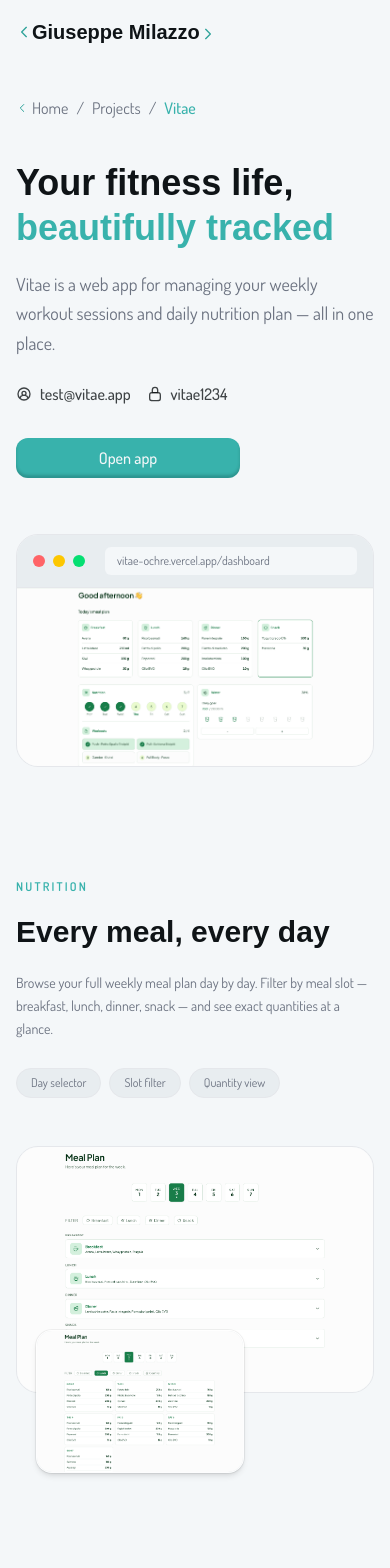
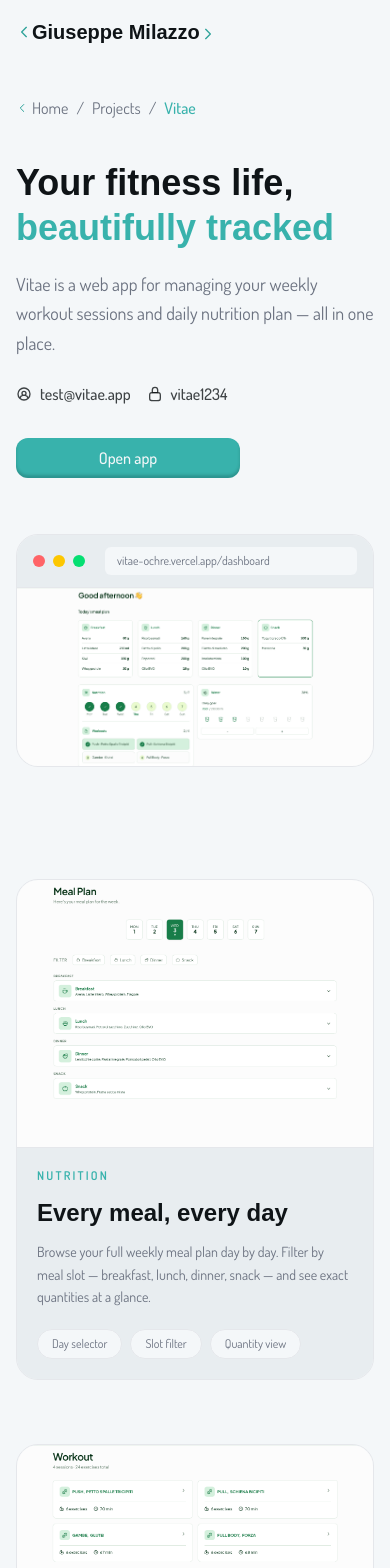
Before and after one commit to mynameispeppe/portfolio, a Next.js app: page /projects/vitae in a window 390 px wide. Shown: the top 1568 px of the page. Built offline with nearby package versions, Linux system fonts and the light colour scheme; a web font is replaced by a local one.

Commit message:
Add Vercel Analytics for enhanced tracking and analytics integration

```diff
--- a/package.json
+++ b/package.json
@@ -9,6 +9,7 @@
     "lint": "eslint"
   },
   "dependencies": {
+    "@vercel/analytics": "^2.0.1",
     "framer-motion": "^12.29.2",
     "lucide-react": "^1.17.0",
     "next": "16.1.4",
--- a/src/app/components/projects.tsx
+++ b/src/app/components/projects.tsx
@@ -93,7 +93,7 @@
             transition={{ duration: 0.6, delay: 0.1 }}
             className="hidden lg:flex"
           >
-            <Link href="/projects" className="text-accent/80 hover:text-accent transition font-medium text-sm sm:text-base">
+            <Link href="/projects" className="text-accent/80 hover:text-accent transition font-medium text-md">
               <p>View all projects</p>
             </Link>
           </motion.div>
@@ -117,7 +117,7 @@
           transition={{ duration: 0.6, delay: 0.1 }}
           className="mt-4 lg:hidden"
         >
-          <Link href="/projects" className="text-accent/80 hover:text-accent transition  font-medium text-sm sm:text-base">
+          <Link href="/projects" className="text-accent/80 hover:text-accent transition  font-medium text-md">
             <p>View all projects</p>
           </Link>
         </motion.div>
--- a/src/app/layout.tsx
+++ b/src/app/layout.tsx
@@ -1,6 +1,7 @@
 import type { Metadata } from "next";
 import { Trirong, Dosis } from "next/font/google";
 import "./globals.css";
+import { Analytics } from "@vercel/analytics/next"
 
 export const metadata: Metadata = {
   title: "Giuseppe Milazzo",
@@ -43,6 +44,7 @@
     <html lang="en">
     <body className={`${trirong.variable} ${dosis.variable}`}>
       {children}
+      <Analytics />
     </body>
     </html>
   );
--- a/src/app/projects/vitae/page.tsx
+++ b/src/app/projects/vitae/page.tsx
@@ -123,7 +123,6 @@
   )
 }
 
-/* ── Page ────────────────────────────────────────────────── */
 export default function VitaePage() {
   return (
       <div className="min-h-screen bg-background text-text-primary">
@@ -200,13 +199,59 @@
             </motion.div>
           </section>
 
-        <section className="mt-28 flex flex-col gap-32 sm:gap-40">
+          <section className="mt-28 flex flex-col gap-16 sm:gap-32 lg:gap-40">
             {features.map((feat, i) => (
-            <div key={i} className={`grid grid-cols-1 gap-12 lg:gap-16 items-center ${feat.side === 'left' ? 'lg:grid-cols-[3fr_2fr]' : 'lg:grid-cols-[2fr_3fr]'}`}>
-              <motion.div variants={fadeUp} initial="hidden" whileInView="visible"
+                <div key={i}>
+                  <motion.div
+                      variants={fadeUp}
+                      initial="hidden"
+                      whileInView="visible"
+                      viewport={{ once: true, amount: 0.15 }}
+                      transition={{ duration: 0.6, ease: [0.22, 1, 0.36, 1] }}
+                      className="lg:hidden rounded-[22px] overflow-hidden border border-gray-200"
+                  >
+                    <div className="relative w-full aspect-4/3 bg-card">
+                      <Image
+                          src={feat.primaryImage}
+                          alt={feat.primaryAlt}
+                          fill
+                          sizes="100vw"
+                          className="object-cover object-top"
+                      />
+                    </div>
+                    <div className="p-5 border-t border-gray-200 bg-card">
+                      <p className="text-xs uppercase tracking-[0.18em] font-semibold text-accent font-body mb-3">
+                        {feat.eyebrow}
+                      </p>
+                      <h2 className="text-2xl font-bold font-title text-text-primary leading-snug">
+                        {feat.title}
+                      </h2>
+                      <p className="mt-3 text-text-secondary font-body leading-relaxed text-sm">
+                        {feat.body}
+                      </p>
+                      <div className="mt-5 flex flex-wrap gap-2">
+                        {feat.pills.map((pill) => (
+                            <span
+                                key={pill}
+                                className="text-xs px-3.5 py-1.5 rounded-full bg-background border border-gray-200 text-text-secondary font-body"
+                            >
+                        {pill}
+                      </span>
+                        ))}
+                      </div>
+                    </div>
+                  </motion.div>
+
+                  {/* Desktop: layout two-column originale */}
+                  <div className={`hidden lg:grid gap-16 items-center ${feat.side === 'left' ? 'lg:grid-cols-[3fr_2fr]' : 'lg:grid-cols-[2fr_3fr]'}`}>
+                    <motion.div
+                        variants={fadeUp}
+                        initial="hidden"
+                        whileInView="visible"
                         viewport={{ once: true, amount: 0.2 }}
                         transition={{ duration: 0.6, ease: [0.22, 1, 0.36, 1] }}
-                          className={feat.side === 'left' ? 'lg:order-2' : ''}>
+                        className={feat.side === 'left' ? 'lg:order-2' : ''}
+                    >
                       <p className="text-xs uppercase tracking-[0.18em] font-semibold text-accent font-body mb-4">
                         {feat.eyebrow}
                       </p>
@@ -229,10 +274,10 @@
                     </motion.div>
                     <ScreenshotBlock feat={feat} />
                   </div>
+                </div>
             ))}
           </section>
 
-        {/* ── STACK BAR ── */}
           <section className="mt-8 pt-8 border-t border-gray-200 flex flex-wrap items-center gap-2.5">
             <span className="text-sm text-text-secondary font-body mr-1">Built with</span>
             {stack.map((tech) => (
```
Also changed, not shown: 1 other file (tests, documents, lock files or other folders). Lines whose indentation alone changed are shown as unchanged.
